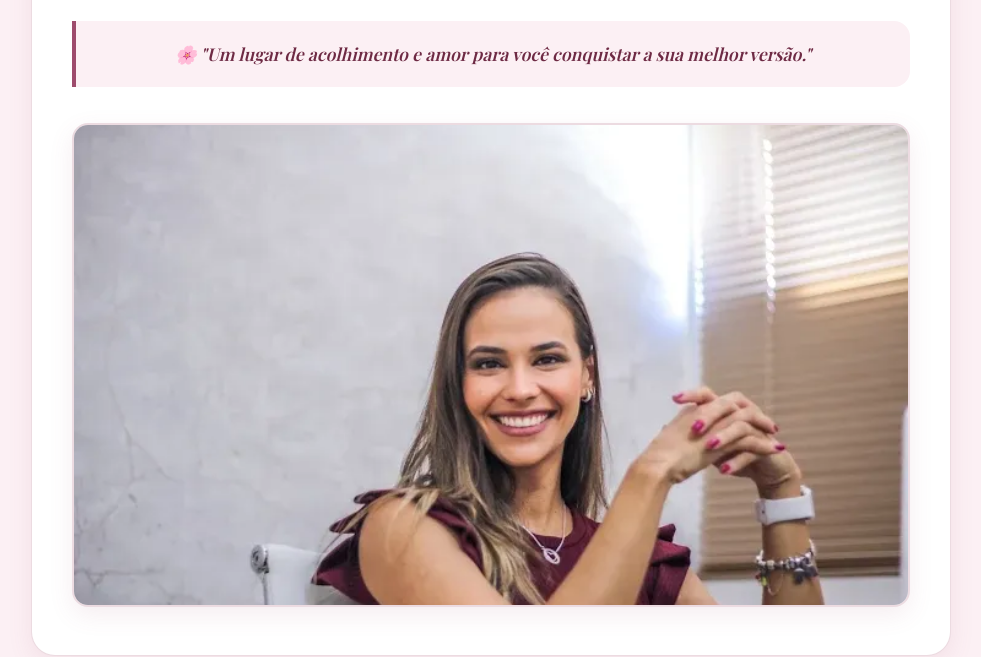
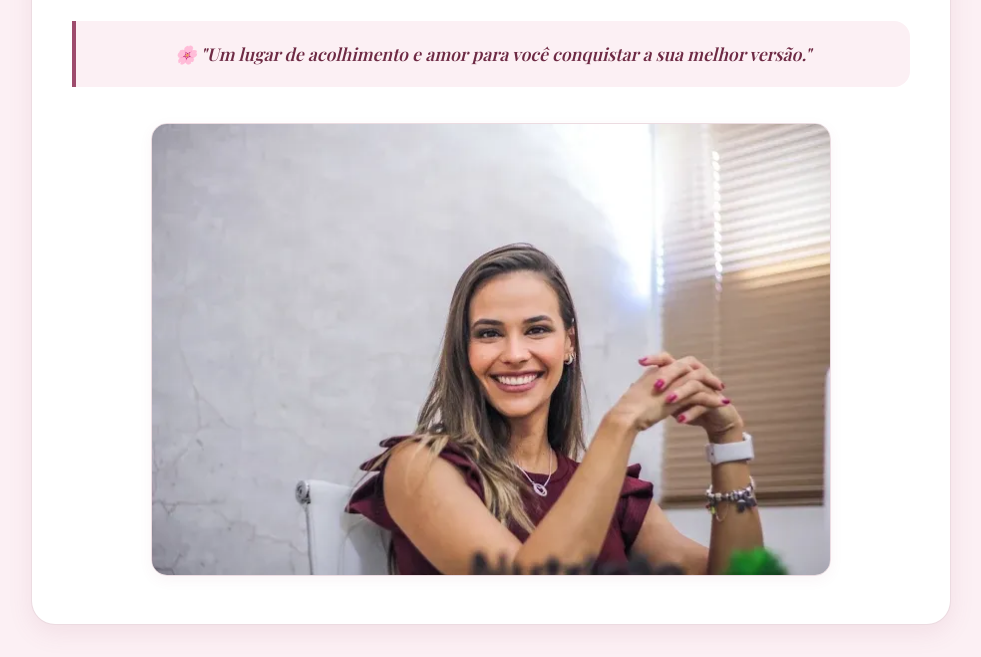
Before and after one commit to samuelramos1503/deborah-saibert, a plain HTML site: page index.html in a window 1280 px wide. Shown: the part 1347-2004 px from the top of the page, without its empty margins (149-1130 px from the left). Drawn offline with nearby package versions, Linux system fonts and the light colour scheme; a web font is replaced by a local one.

Commit message:
Fix photo sharpness: remove object-fit cover zoom and restrict image container to native 680px width for crystal clear 100% resolution

```diff
--- a/style.css
+++ b/style.css
@@ -524,23 +524,28 @@ button {
 
 .about-img-full-wrapper {
   width: 100%;
+  max-width: 680px;
+  margin: 0 auto;
   border-radius: var(--radius-md);
   overflow: hidden;
-  border: 2px solid var(--color-primary-border);
-  box-shadow: var(--shadow-md);
+  border: 1.5px solid var(--color-primary-border);
+  box-shadow: var(--shadow-sm);
 }
 
 .about-img-banner {
   width: 100%;
   height: auto;
-  max-height: 480px;
-  object-fit: cover;
-  object-position: center 25%;
+  display: block;
+  object-fit: contain;
   transition: transform var(--transition-smooth);
 }
 
 .about-img-full-wrapper:hover .about-img-banner {
-  transform: scale(1.02);
+  width: 100%;
+  height: auto;
+  display: block;
+  object-fit: contain;
+  transition: transform var(--transition-smooth);
 }
 
 .about-p {
```
